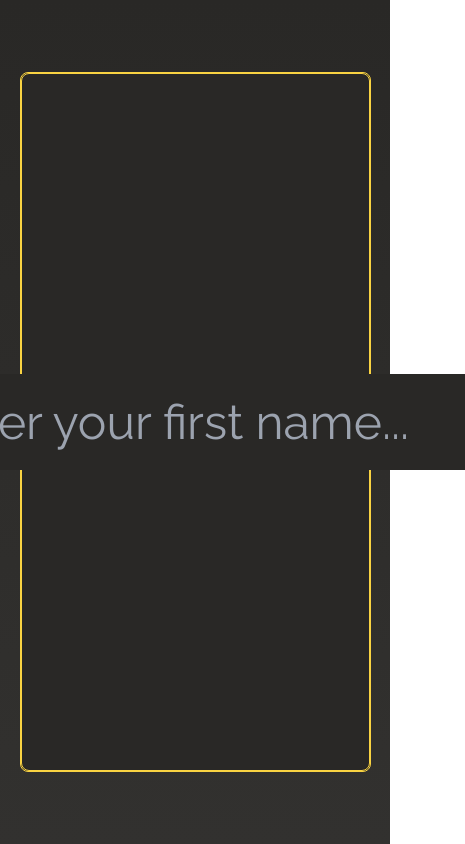
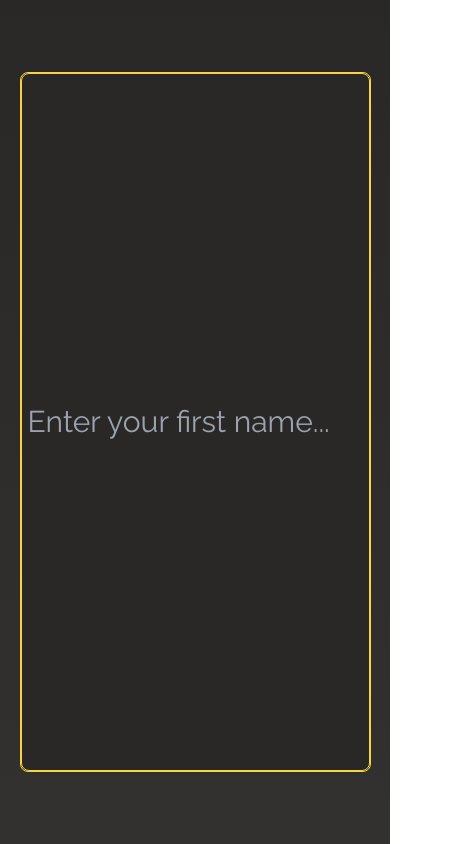
Before and after one commit to Stewie154/Redux-To-Do-List, a React (Create React App) app: page / in a window 390 px wide. Shown: the whole page, 465 px wide, since content can reach past the window. Built offline with nearby package versions, Linux system fonts and the light colour scheme.

Commit message:
fixed mobile view of modal input

```diff
--- a/src/components/enter-name-modal/EnterNameModal.js
+++ b/src/components/enter-name-modal/EnterNameModal.js
@@ -28,7 +28,7 @@ const EnterNameModal = () => {
 	return (
 	<form className="absolute top-0 left-0 flex justify-center items-center rounded-lg border border-color-secondary h-full w-full" onSubmit={(e) => handleSubmit(e, nameDisplay)}>
 		<input
-			className="container-background-color text-5xl py-5 focus:outline-0"
+			className="max-w-full container-background-color text-3xl md:text-5xl py-5 focus:outline-0"
 			type="text"
 			onChange={(event) => handleChange(event)}
 			placeholder="Enter your first name..."
```
